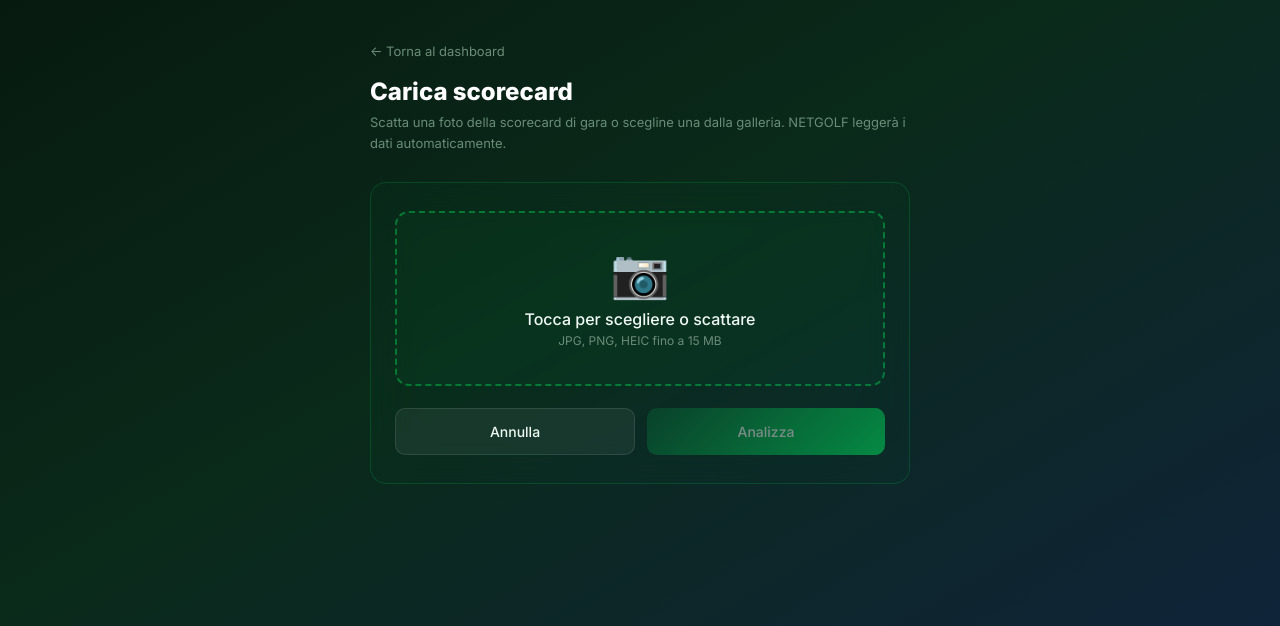
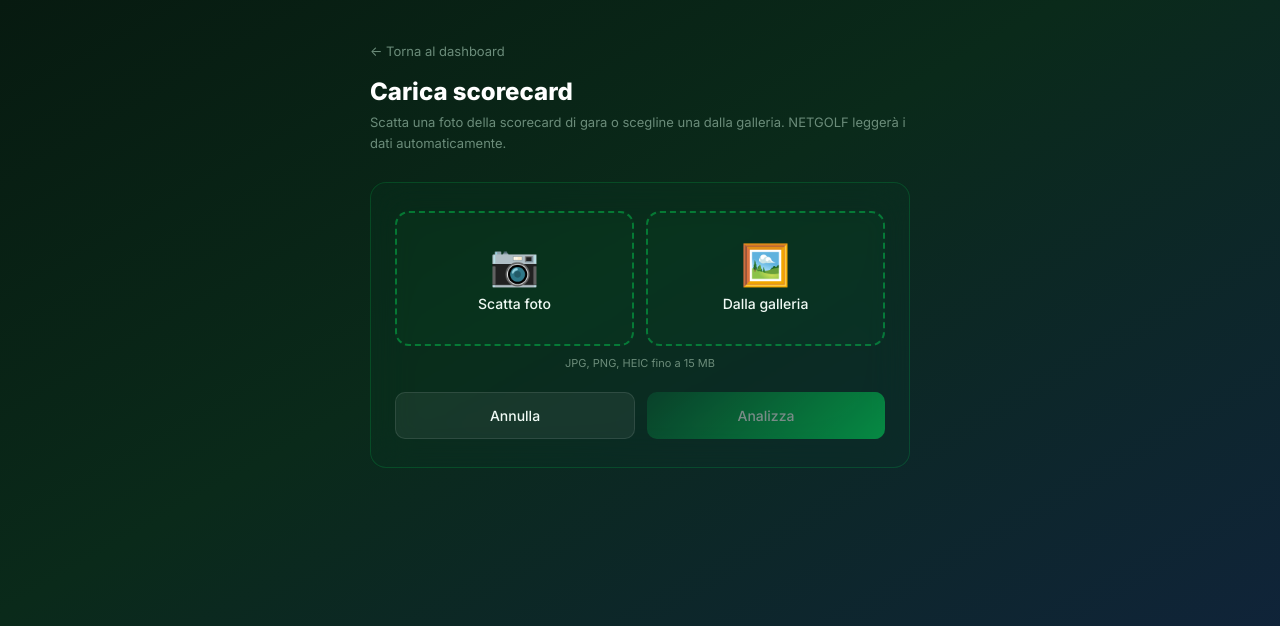
Before and after one commit to mrpwinger/NETGOLF, a Flask app: page /scorecard/upload in a window 1280 px wide. Shown: the top 626 px of the page. Run offline with Flask 3, Linux system fonts and the light colour scheme; the visitor is signed in with stand-in values (Sample User, id 1); parts of the project's set-up code (start-up, migrations or seed data) failed here and were passed over.

Commit message:
Update upload.html

```diff
--- a/netgolf/templates/scorecard/upload.html
+++ b/netgolf/templates/scorecard/upload.html
@@ -76,41 +76,52 @@
       backdrop-filter: blur(20px);
     }
 
-    .upload-area {
-      display: block;
-      position: relative;
+    .source-buttons {
+      display: grid;
+      grid-template-columns: 1fr 1fr;
+      gap: 12px;
+    }
+    .source-btn {
+      display: flex;
+      flex-direction: column;
+      align-items: center;
+      justify-content: center;
+      gap: 10px;
+      padding: 32px 16px;
       border: 2px dashed rgba(0, 255, 102, 0.35);
       border-radius: 14px;
-      padding: 36px 20px;
+      background: rgba(0, 255, 102, 0.03);
+      cursor: pointer;
+      transition: all 0.2s;
       text-align: center;
-      background: rgba(0, 255, 102, 0.03);
-      transition: all 0.2s;
-      cursor: pointer;
     }
-    .upload-area:hover {
+    .source-btn:hover,
+    .source-btn:has(input:focus) {
       border-color: var(--green-accent);
-      background: rgba(0, 255, 102, 0.06);
+      background: rgba(0, 255, 102, 0.08);
     }
-    .upload-area .icon {
-      display: block;
-      font-size: 48px;
-      margin-bottom: 12px;
+    .source-btn.selected {
+      border-style: solid;
+      border-color: var(--green-accent);
+      background: rgba(0, 255, 102, 0.12);
+    }
+    .source-btn .src-icon {
+      font-size: 40px;
       line-height: 1;
     }
-    .upload-area .label {
-      display: block;
-      font-size: 16px;
+    .source-btn .src-label {
+      font-size: 14px;
+      font-weight: 500;
       color: var(--cream);
-      font-weight: 500;
-      margin-bottom: 4px;
     }
-    .upload-area .hint {
-      display: block;
-      font-size: 12px;
+    .hint-row {
+      text-align: center;
+      font-size: 11px;
       color: var(--gray-soft);
+      margin-top: 10px;
     }
 
-    /* L'input file vero è nascosto: clicchiamo l'upload-area che fa da label */
+    /* L'input file vero è nascosto: lo trigghera il click sulla <label> */
     input[type="file"] {
       position: absolute;
       width: 1px;
@@ -249,17 +260,26 @@
             enctype="multipart/form-data"
             id="upload-form">
 
-        <label class="upload-area" id="drop-area">
-          <span class="icon">📷</span>
-          <span class="label">{{ _("Tocca per scegliere o scattare") }}</span>
-          <span class="hint">{{ _("JPG, PNG, HEIC fino a 15 MB") }}</span>
-          <input type="file"
-                 name="scorecard_image"
-                 id="scorecard_image"
-                 accept="image/*"
-                 capture="environment"
-                 required>
-        </label>
+        <div class="source-buttons">
+          <label class="source-btn" for="scorecard_camera">
+            <span class="src-icon">📷</span>
+            <span class="src-label">{{ _("Scatta foto") }}</span>
+            <input type="file"
+                   name="scorecard_image"
+                   id="scorecard_camera"
+                   accept="image/*"
+                   capture="environment">
+          </label>
+          <label class="source-btn" for="scorecard_album">
+            <span class="src-icon">🖼️</span>
+            <span class="src-label">{{ _("Dalla galleria") }}</span>
+            <input type="file"
+                   name="scorecard_image"
+                   id="scorecard_album"
+                   accept="image/*">
+          </label>
+        </div>
+        <div class="hint-row">{{ _("JPG, PNG, HEIC fino a 15 MB") }}</div>
 
         <div class="preview" id="preview">
           <img id="preview-img" alt="">
@@ -287,7 +307,10 @@
 
   <script>
     (function() {
-      var input = document.getElementById('scorecard_image');
+      var camera = document.getElementById('scorecard_camera');
+      var album  = document.getElementById('scorecard_album');
+      var btnCamera = camera.closest('.source-btn');
+      var btnAlbum  = album.closest('.source-btn');
       var preview = document.getElementById('preview');
       var previewImg = document.getElementById('preview-img');
       var previewName = document.getElementById('preview-filename');
@@ -296,27 +319,39 @@
       var formCard = document.getElementById('form-card');
       var loader = document.getElementById('loader');
 
-      input.addEventListener('change', function(e) {
-        var file = e.target.files && e.target.files[0];
+      function handleChange(sourceInput, otherInput, sourceBtn, otherBtn) {
+        var file = sourceInput.files && sourceInput.files[0];
         if (!file) {
           preview.classList.remove('has-image');
           submitBtn.disabled = true;
+          sourceBtn.classList.remove('selected');
           return;
         }
+
+        // Svuota l'altro input, altrimenti il form manderebbe due file
+        // (o comunque la logica diventa ambigua). Visivamente mostriamo
+        // solo la fonte scelta come "selected".
+        try { otherInput.value = ''; } catch(e) {}
+        otherBtn.classList.remove('selected');
+        sourceBtn.classList.add('selected');
+
         previewName.textContent = file.name + ' (' + Math.round(file.size / 1024) + ' KB)';
 
-        // HEIC non si può mostrare in <img> nella maggior parte dei browser
-        // (anche su iOS Safari il supporto è incerto). Mostriamo solo il nome.
+        // HEIC non è renderizzabile dentro <img> in molti browser: nascondiamo
+        // l'anteprima e mostriamo solo il nome file.
         if (/\.heic$/i.test(file.name) || file.type === 'image/heic') {
           previewImg.style.display = 'none';
+          previewImg.removeAttribute('src');
         } else {
           previewImg.style.display = 'block';
-          var url = URL.createObjectURL(file);
-          previewImg.src = url;
+          previewImg.src = URL.createObjectURL(file);
         }
         preview.classList.add('has-image');
         submitBtn.disabled = false;
-      });
+      }
+
+      camera.addEventListener('change', function() { handleChange(camera, album, btnCamera, btnAlbum); });
+      album .addEventListener('change', function() { handleChange(album, camera, btnAlbum, btnCamera); });
 
       form.addEventListener('submit', function() {
         // Mostra il loader, nasconde il form (l'OCR può prendere 10-30 sec)
```
